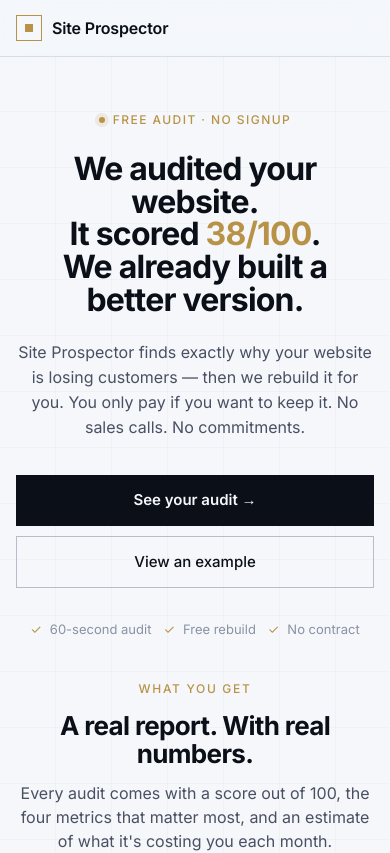
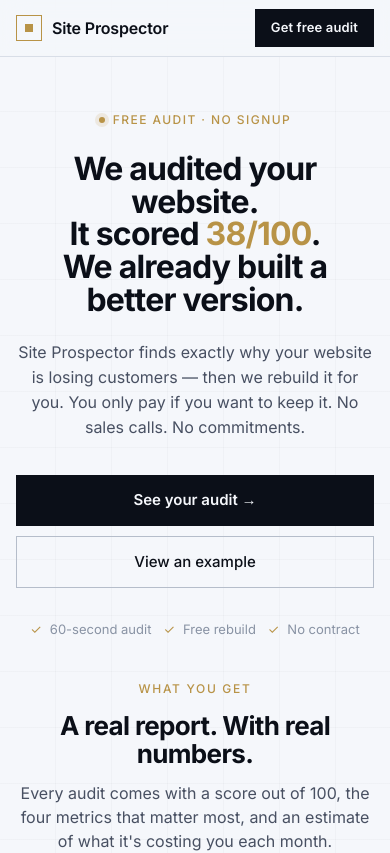
Before and after one commit to shabtu/siteprospector-landing, a Next.js app: page / in a window 390 px wide. Shown: the top 853 px of the page. Built offline with nearby package versions, Linux system fonts and the light colour scheme.

Commit message:
fix: show CTA button in mobile nav + contact email in desktop nav

```diff
--- a/app/globals.css
+++ b/app/globals.css
@@ -98,6 +98,9 @@
     letter-spacing: 0.01em;
   }
   .nav-cta:hover { background: var(--gold); color: #1a1208; }
+  .nav-email { color: var(--ink-2); text-decoration: none; font-size: 13px; }
+  .nav-email:hover { color: var(--ink); }
+  .nav-cta-mobile { display: none; }
 
   /* ============ HERO ============ */
   .hero {
@@ -1479,13 +1482,16 @@
     /* Nav */
     .nav-links { display: none; }
     .nav-inner { height: 56px; }
+    .nav-cta-mobile { display: block; }
 
     /* Hero */
     .hero { padding: 48px 0 40px; }
     h1.hero-title { font-size: 32px; letter-spacing: -0.025em; }
     .hero-sub { font-size: 16px; }
     .hero-cta-row { flex-direction: column; align-items: stretch; gap: 10px; }
-    .btn-primary, .btn-ghost { width: 100%; justify-content: center; }
+    .btn-primary, .btn-ghost { width: 100%; justify-content: center; min-height: 48px; }
+    .form-submit { min-height: 52px; }
+    .case-wrap, .browser, .browser-body { overflow: hidden; max-width: 100%; }
     .hero-trust { flex-wrap: wrap; gap: 12px; justify-content: center; }
 
     /* Audit card */
--- a/components/Nav.tsx
+++ b/components/Nav.tsx
@@ -15,11 +15,14 @@
         <div className="nav-links">
           <a href="#how">How it works</a>
           <a href="#example">Example</a>
-          <a href="#pricing">Pricing</a>
+          <a href="mailto:simon@siteprospector.com" className="nav-email">simon@siteprospector.com</a>
           <button className="nav-cta" onClick={scrollTo("cta")}>
-            Audit my site
+            Get free audit
           </button>
         </div>
+        <button className="nav-cta nav-cta-mobile" onClick={scrollTo("cta")}>
+          Get free audit
+        </button>
       </div>
     </nav>
   );
```
